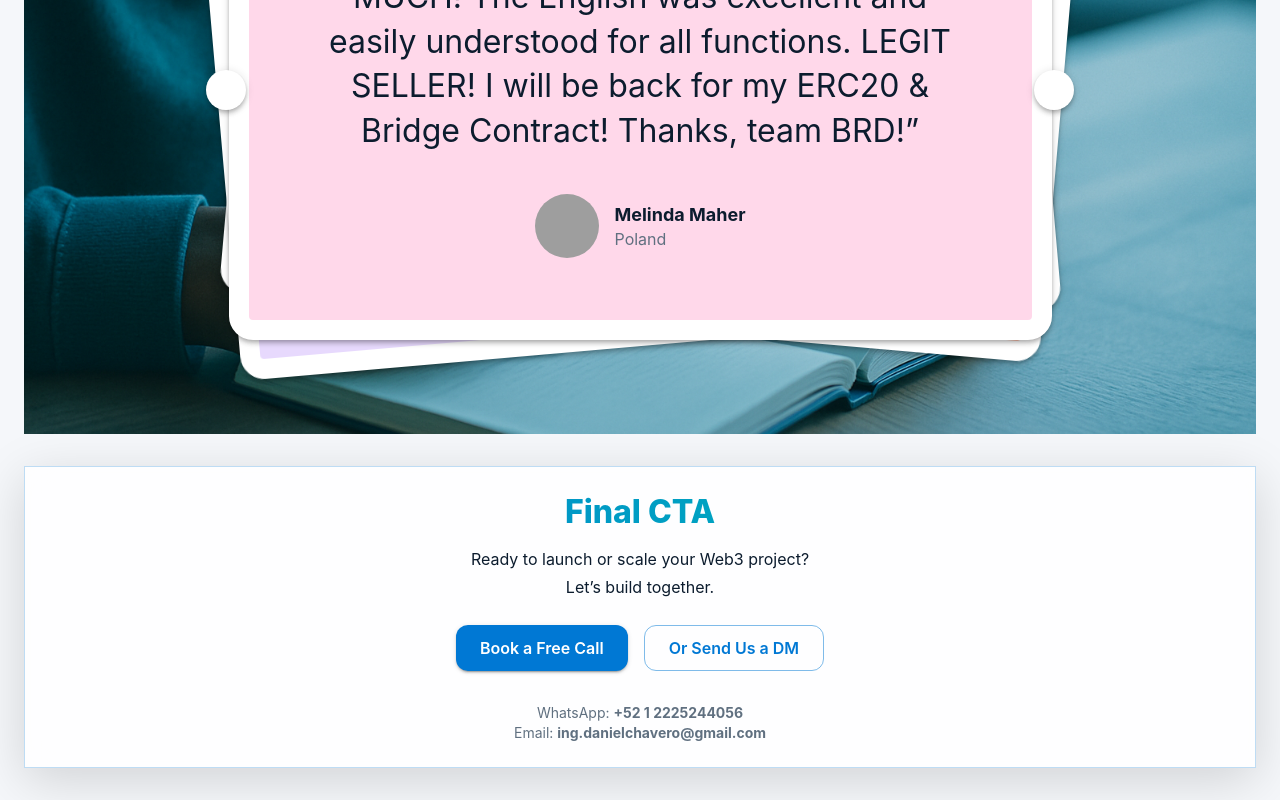
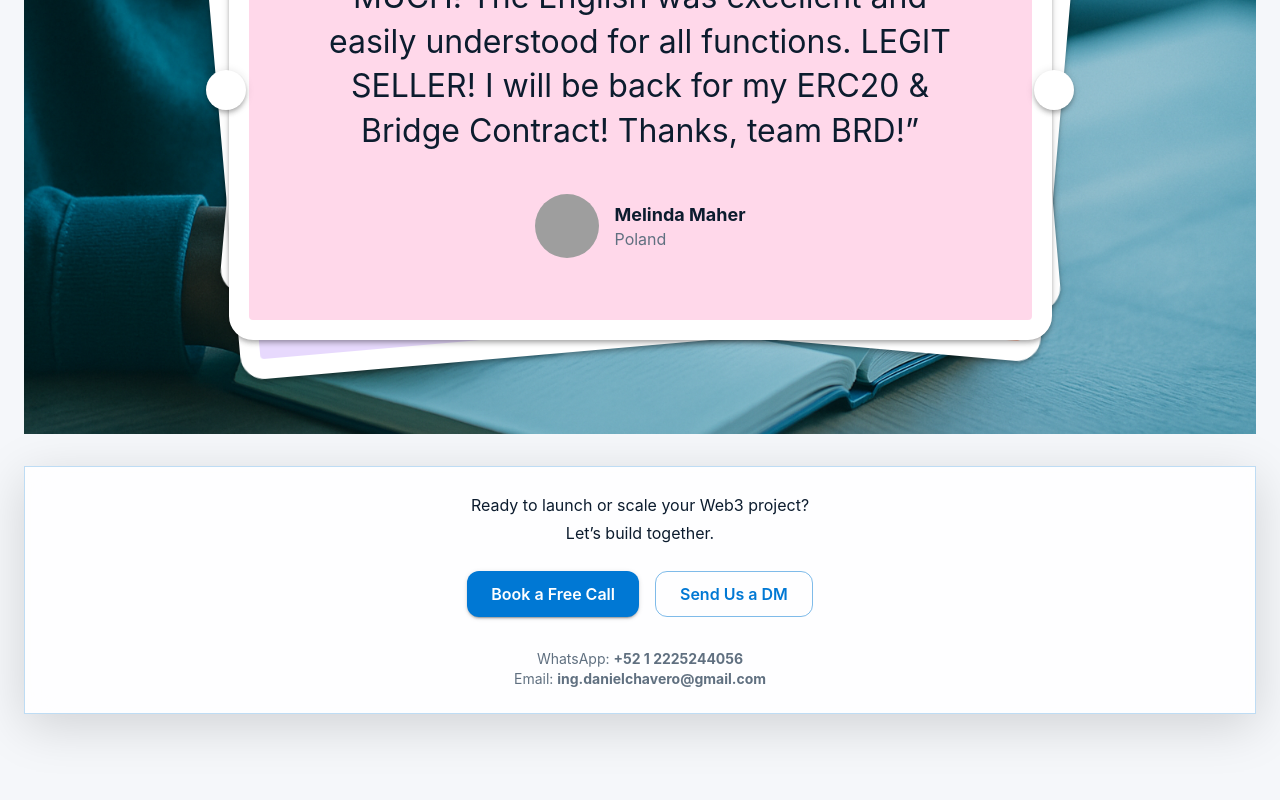
Before and after one commit to TayyabaK/brdxbloqen, a Next.js app: page / in a window 1280 px wide. Shown: the part 4676-5476 px from the top of the page. After the commit the page ends 5422 px from the top, so only its background shows below. Built offline with nearby package versions, Linux system fonts and the light colour scheme; grey boxes are pictures that could not be loaded; some icons are missing.

Commit message:
feat: update background color in StatsCarousel and simplify FinalCTA component

```diff
--- a/src/components/at-a-glance.tsx
+++ b/src/components/at-a-glance.tsx
@@ -157,7 +157,7 @@ export default function StatsCarousel() {
           minHeight: '60vh',
           position: 'relative',
           overflow: 'hidden',
-          backgroundColor: '#f2dfb4',
+          backgroundColor: '#f7f2e7',
           py: 4,
           px: 2,
         }}>
--- a/src/components/final-cta/final-cta.tsx
+++ b/src/components/final-cta/final-cta.tsx
@@ -21,19 +21,6 @@ const FinalCTA: React.FC = () => {
 
   return (
     <CTAContainer>
-      <Typography
-        variant='h5'
-        fontWeight={800}
-        gutterBottom
-        sx={{
-          background: `linear-gradient(90deg, ${theme.palette.primary.main}, ${theme.palette.secondary.main})`,
-          WebkitBackgroundClip: 'text',
-          color: 'transparent',
-          fontSize: { xs: '1.25rem', md: '2rem' },
-        }}>
-        Final CTA
-      </Typography>
-
       <Typography
         variant='subtitle1'
         sx={{ color: theme.palette.text.primary, mb: 3 }}>
@@ -79,7 +66,7 @@ const FinalCTA: React.FC = () => {
             fontWeight: 600,
             fontSize: { xs: '0.9rem', md: '1rem' },
           }}>
-          Or Send Us a DM
+          Send Us a DM
         </Button>
       </Stack>
 
```
